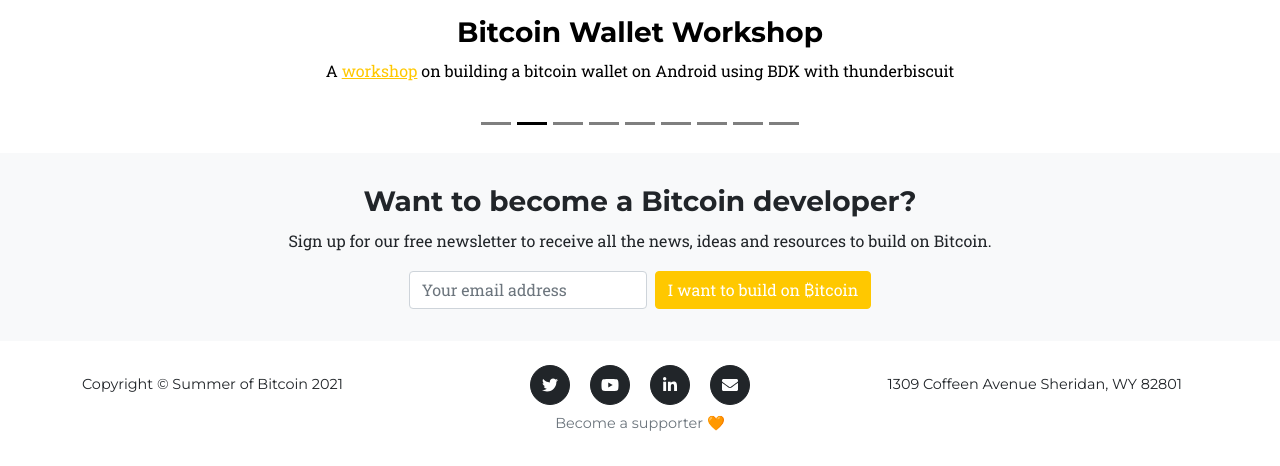
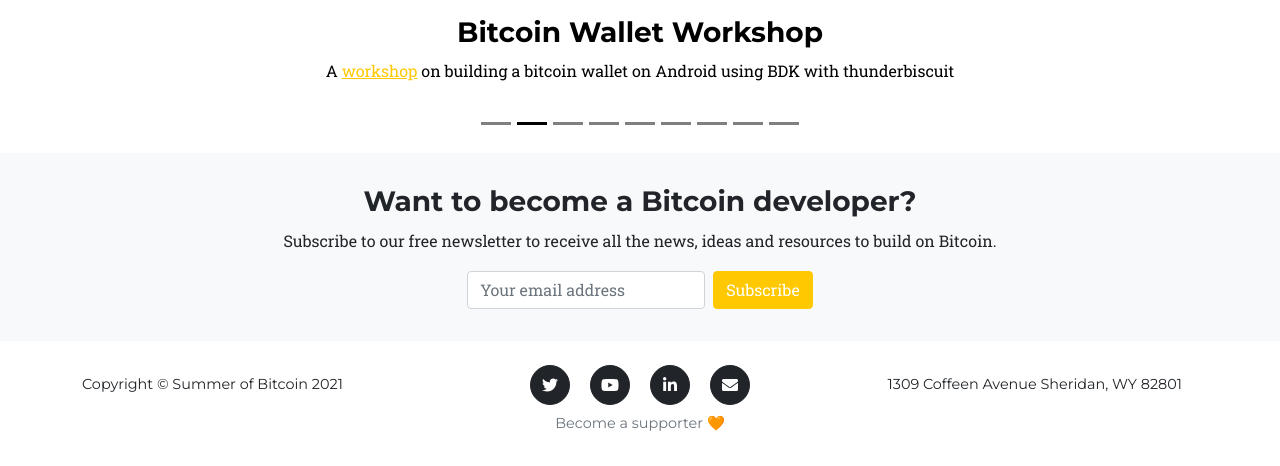
Before and after one commit to SummerOfBitcoin/summer-of-bitcoin, a Jekyll site: the page index.html, which Jekyll copies as it is, in a window 1280 px wide and 900 px high, scrolled down 3675 px, cut to the strip 434-900 px from the top of the window. Built offline with Jekyll 4.4.1, drawn with Linux system fonts in a browser that asks for light colours.

Commit message:
fix subscribe text

```diff
--- a/index.html
+++ b/index.html
@@ -1117,7 +1117,7 @@
         <section class="page-section bg-light">
           <div class="container">
           <div class="row">
-            <div class="col-lg-12 mx-auto text-center"><h3>Want to become a Bitcoin developer?</h3><p> Sign up for our free newsletter to receive all the news, ideas and resources to build on Bitcoin.</p></div>
+            <div class="col-lg-12 mx-auto text-center"><h3>Want to become a Bitcoin developer?</h3><p> Subscribe to our free newsletter to receive all the news, ideas and resources to build on Bitcoin.</p></div>
           </div>
 
           <div class="row">
@@ -1128,7 +1128,7 @@
                     <input class="form-control revue-form-field" placeholder="Your email address" type="email" name="member[email]" id="member_email">
                   </div>
                   <div class="col-auto">
-                    <input class="btn btn-warning" type="submit" value="I want to build on &#8383;itcoin" name="member[subscribe]" id="member_submit">
+                    <input class="btn btn-warning" type="submit" value="Subscribe" name="member[subscribe]" id="member_submit">
                   </div>
                 </form>
               </div>
```
